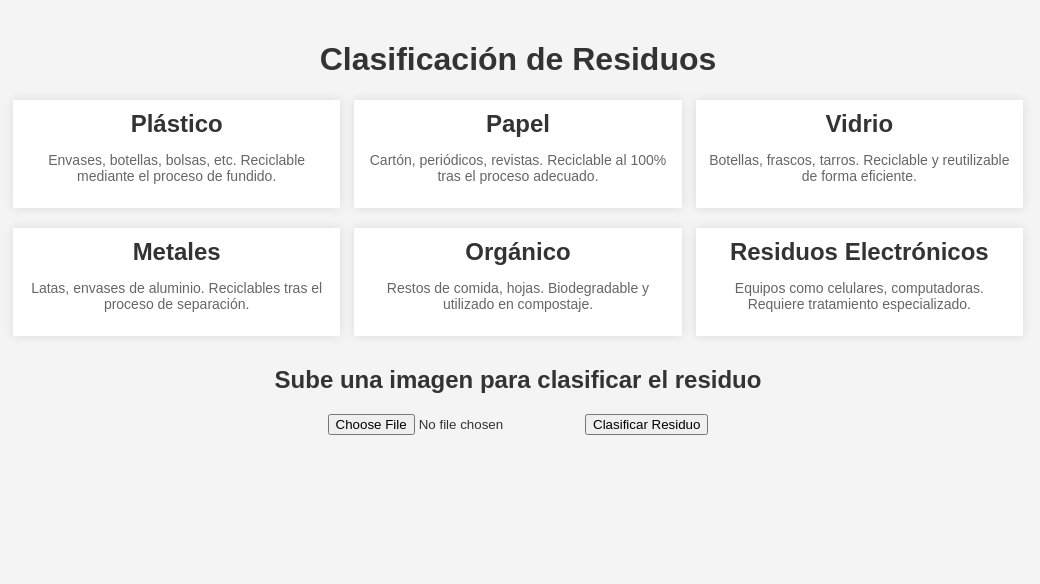
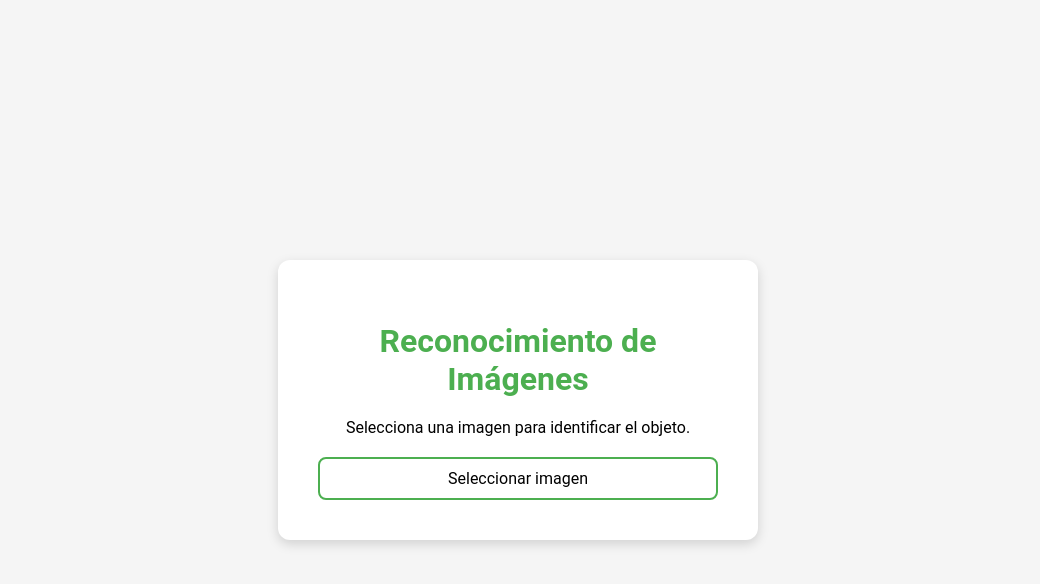
Before and after one commit to gilstrong/la-ruta-del-reciclador, a plain HTML site: page src/pages/residuos.html in a window 1280 px wide. Shown: the whole page, without its empty margins (122-1162 px from the left). Drawn offline with Linux system fonts and the light colour scheme.

Commit message:
Add files via upload

```diff
--- a/src/pages/residuos.html
+++ b/src/pages/residuos.html
@@ -1,130 +1,144 @@
 <!DOCTYPE html>
 <html lang="es">
 <head>
-    <meta charset="UTF-8">
-    <meta name="viewport" content="width=device-width, initial-scale=1.0">
-    <title>Clasificación de Residuos</title>
+  <meta charset="UTF-8" />
+  <meta name="viewport" content="width=device-width, initial-scale=1.0"/>
+  <title>Reconocimiento de Imágenes</title>
+  <script src="https://cdn.jsdelivr.net/npm/@tensorflow/tfjs@latest"></script>
+  <script src="https://cdn.jsdelivr.net/npm/@teachablemachine/image@0.8/dist/teachablemachine-image.min.js"></script>
   <style>
-        /* Estilos similares al anterior */
     body {
-            font-family: Arial, sans-serif;
-            background-color: #f4f4f4;
-            color: #333;
+      font-family: 'Roboto', sans-serif;
+      background: #f5f5f5;
+      display: flex;
+      justify-content: center;
+      align-items: center;
+      min-height: 100vh;
       margin: 0;
-            padding: 0;
     }
     .container {
-            width: 80%;
-            margin: 0 auto;
-            padding: 20px;
+      background: #fff;
+      padding: 40px;
+      border-radius: 12px;
+      box-shadow: 0 4px 12px rgba(0, 0, 0, 0.15);
+      text-align: center;
+      max-width: 90%;
+      width: 400px;
     }
     h1 {
-            text-align: center;
+      color: #4caf50;
+      margin-bottom: 20px;
     }
-        .category {
-            display: flex;
-            justify-content: space-around;
+    #mensaje {
+      font-size: 16px;
+      margin-top: 10px;
+    }
+    #mensaje.exito {
+      color: #4caf50;
+    }
+    #mensaje.error {
+      color: #f44336;
+    }
+    #imagenEntrada {
+      max-width: 100%;
       margin-top: 20px;
+      border-radius: 8px;
+      display: none;
     }
-        .category div {
-            width: 30%;
+    .file-upload-wrapper {
+      margin-top: 20px;
+      border: 2px solid #4caf50;
+      border-radius: 8px;
       padding: 10px;
-            background-color: #fff;
-            box-shadow: 0 0 10px rgba(0, 0, 0, 0.1);
-            text-align: center;
+      cursor: pointer;
+      position: relative;
     }
-        .category div h2 {
-            margin: 0;
+    .file-upload-wrapper:hover {
+      border-color: #45a049;
     }
-        .category div p {
-            font-size: 14px;
-            color: #666;
+    input[type="file"] {
+      position: absolute;
+      width: 100%;
+      height: 100%;
+      opacity: 0;
+      cursor: pointer;
     }
-        .upload-form {
-            margin-top: 30px;
-            text-align: center;
+    button {
+      margin-top: 20px;
+      padding: 10px 20px;
+      background: #4caf50;
+      color: white;
+      border: none;
+      border-radius: 8px;
+      cursor: pointer;
+    }
+    button:hover {
+      background: #45a049;
     }
   </style>
 </head>
 <body>
-
   <div class="container">
-    <h1>Clasificación de Residuos</h1>
-
-    <div class="category">
-        <div>
-            <h2>Plástico</h2>
-            <p>Envases, botellas, bolsas, etc. Reciclable mediante el proceso de fundido.</p>
+    <h1>Reconocimiento de Imágenes</h1>
+    <div id="mensaje">Selecciona una imagen para identificar el objeto.</div>
+    <div class="file-upload-wrapper">
+      <span>Seleccionar imagen</span>
+      <input type="file" id="imagenInput" accept="image/*"/>
     </div>
-        <div>
-            <h2>Papel</h2>
-            <p>Cartón, periódicos, revistas. Reciclable al 100% tras el proceso adecuado.</p>
-        </div>
-        <div>
-            <h2>Vidrio</h2>
-            <p>Botellas, frascos, tarros. Reciclable y reutilizable de forma eficiente.</p>
-        </div>
-    </div>
-
-    <div class="category">
-        <div>
-            <h2>Metales</h2>
-            <p>Latas, envases de aluminio. Reciclables tras el proceso de separación.</p>
-        </div>
-        <div>
-            <h2>Orgánico</h2>
-            <p>Restos de comida, hojas. Biodegradable y utilizado en compostaje.</p>
-        </div>
-        <div>
-            <h2>Residuos Electrónicos</h2>
-            <p>Equipos como celulares, computadoras. Requiere tratamiento especializado.</p>
-        </div>
-    </div>
-
-    <!-- Formulario de carga de imagen -->
-    <div class="upload-form">
-        <h2>Sube una imagen para clasificar el residuo</h2>
-        <input type="file" id="imagenResiduo" accept="image/*">
-        <button onclick="clasificarImagen()">Clasificar Residuo</button>
-    </div>
-
+    <img id="imagenEntrada" src="#" alt="Imagen seleccionada"/>
+    <button id="probarTensorflow" style="display: none;">Procesar Imagen</button>
   </div>
 
   <script>
-    // Función para clasificar la imagen
-    async function clasificarImagen() {
-        const fileInput = document.getElementById('imagenResiduo');
-        const file = fileInput.files[0];
+    const URL = "/model/";
+    let model, maxPredictions;
 
-        if (!file) {
-            alert('Por favor selecciona una imagen');
-            return;
+    async function cargarModelo() {
+      model = await tmImage.load(URL + "model.json", URL + "metadata.json");
+      maxPredictions = model.getTotalClasses();
     }
 
-        const formData = new FormData();
-        formData.append('image', file);
+    async function predecirConImagen(imagen) {
+      const prediction = await model.predict(imagen, false);
+      prediction.sort((a, b) => b.probability - a.probability);
 
-        try {
-            const response = await fetch('/api/clasificar-residuo', {
-                method: 'POST',
-                body: formData
-            });
+      const resultado = prediction[0];
+      const mensajeDiv = document.getElementById("mensaje");
 
-            const data = await response.json();
-
-            if (response.ok) {
-                alert(`El residuo es clasificado como: ${data.clasificacion}`);
+      if (resultado.probability > 0.7) {
+        mensajeDiv.textContent = `Detectado: ${resultado.className} (${(resultado.probability * 100).toFixed(1)}%)`;
+        mensajeDiv.className = "exito";
       } else {
-                alert('Error al clasificar la imagen');
-            }
-        } catch (error) {
-            console.error('Error al procesar la imagen:', error);
-            alert('Hubo un problema al clasificar la imagen');
+        mensajeDiv.textContent = "No se pudo identificar con certeza.";
+        mensajeDiv.className = "error";
       }
     }
 
+    document.getElementById("imagenInput").addEventListener("change", async (event) => {
+      const archivo = event.target.files[0];
+      const img = document.getElementById("imagenEntrada");
+      const boton = document.getElementById("probarTensorflow");
 
+      if (archivo) {
+        const lector = new FileReader();
+        lector.onload = function (e) {
+          img.src = e.target.result;
+          img.style.display = "block";
+        };
+        lector.readAsDataURL(archivo);
+
+        boton.style.display = "inline-block";
+
+        if (!model) await cargarModelo(); // Cargar una sola vez
+      }
+    });
+
+    document.getElementById("probarTensorflow").addEventListener("click", async () => {
+      const imagen = document.getElementById("imagenEntrada");
+      if (model && imagen.complete) {
+        await predecirConImagen(imagen);
+      }
+    });
   </script>
-
 </body>
 </html>
```
Also changed, not shown: src/pages/index.html (+3 -1 lines). Lines whose indentation alone changed are shown as unchanged.
